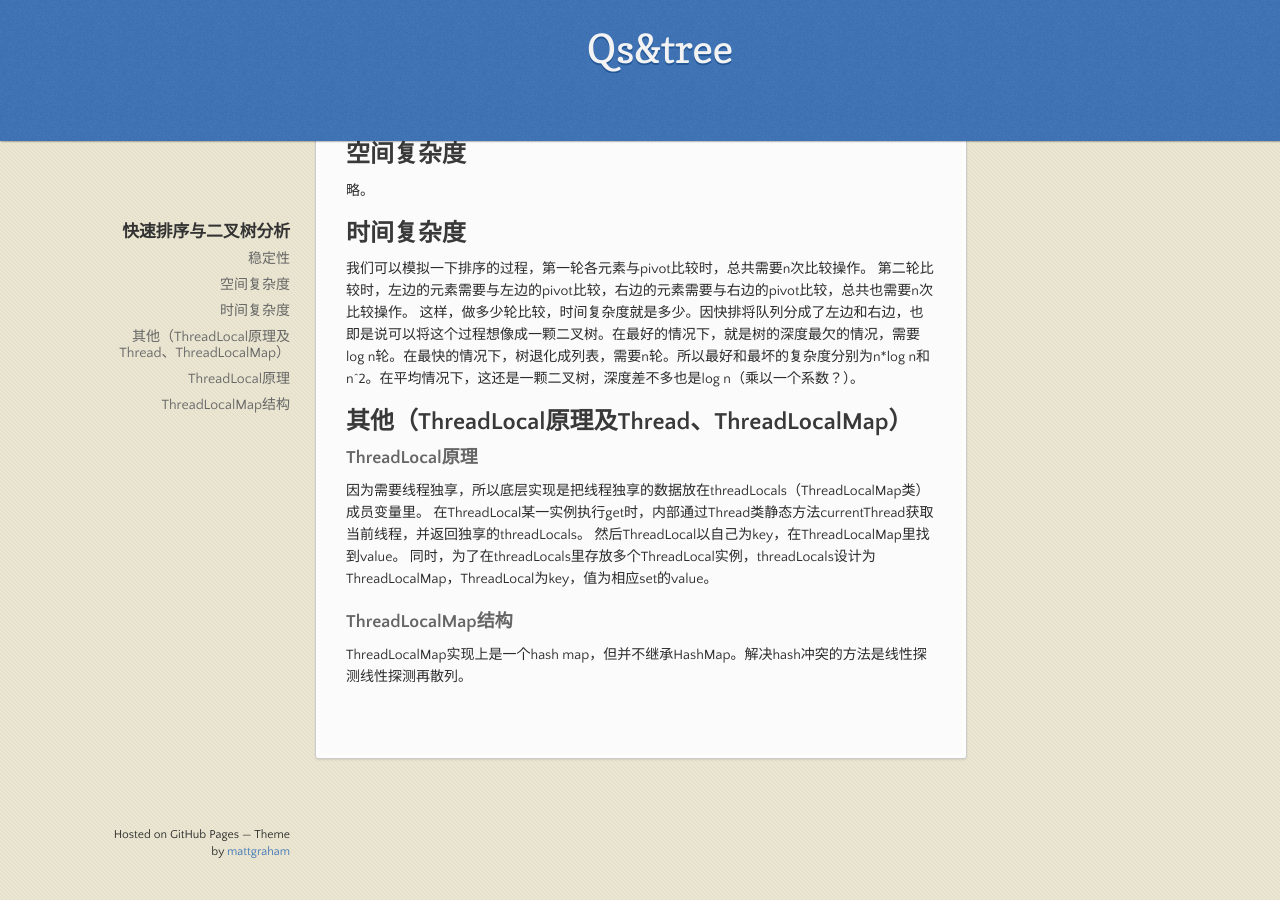
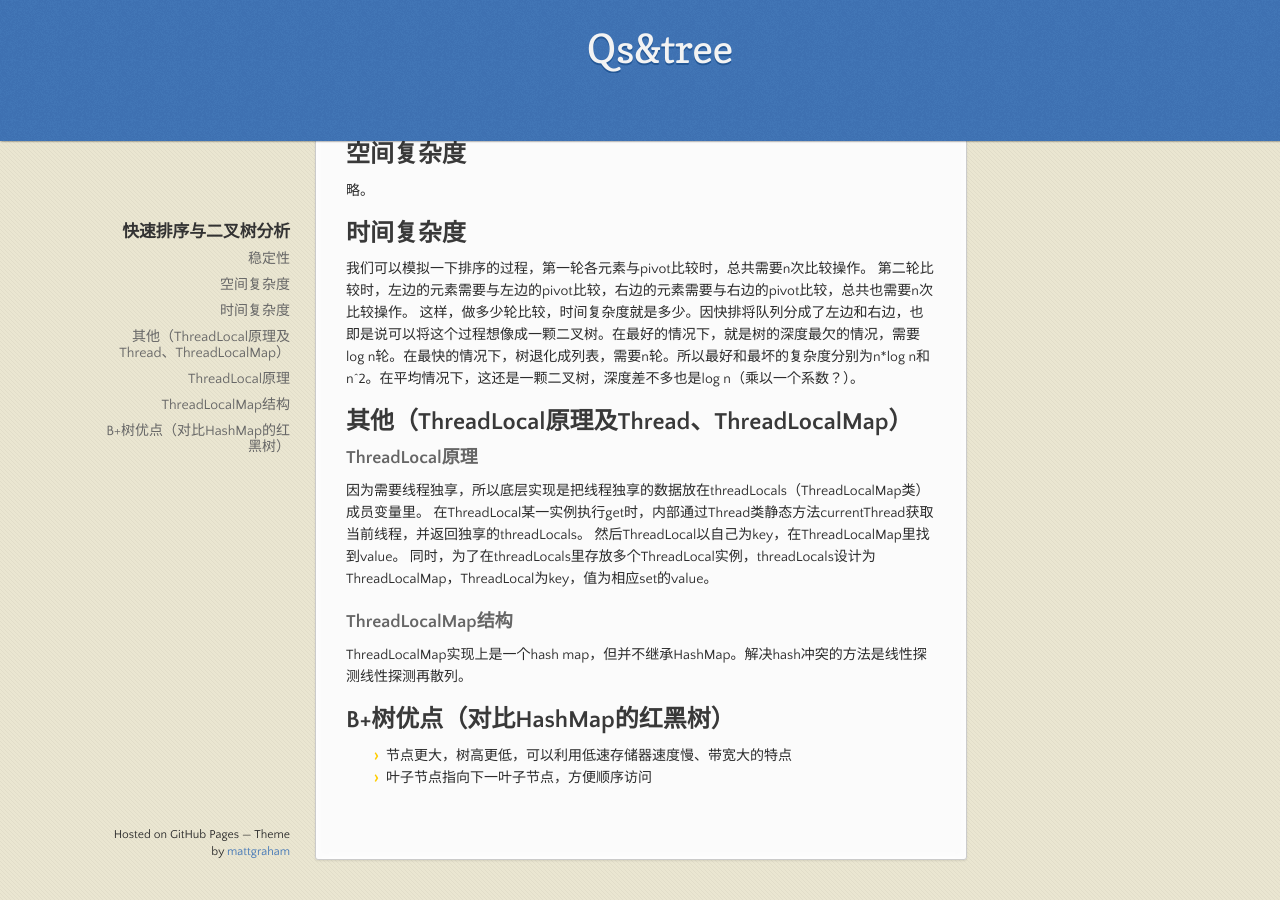
Before and after one commit to lvv9/lvv9.github.io, a Jekyll site: the page built from _posts/2020-09-08-qs&tree.md, in a window 1280 px wide and 900 px high, scrolled down 737 px. Built offline with Jekyll 4.4.1, drawn with Linux system fonts in a browser that asks for light colours; our own code applies the rules of GitHub Pages for plain Markdown files; the repository's description, which GitHub fills in, is left out.

Commit message:
Update 2020-09-08-qs&tree.md

```diff
--- a/_posts/2020-09-08-qs&tree.md
+++ b/_posts/2020-09-08-qs&tree.md
@@ -52,3 +52,8 @@
 ### ThreadLocalMap结构
 
 ThreadLocalMap实现上是一个hash map，但并不继承HashMap。解决hash冲突的方法是线性探测线性探测再散列。
+
+## B+树优点（对比HashMap的红黑树）
+
+- 节点更大，树高更低，可以利用低速存储器速度慢、带宽大的特点
+- 叶子节点指向下一叶子节点，方便顺序访问
```
